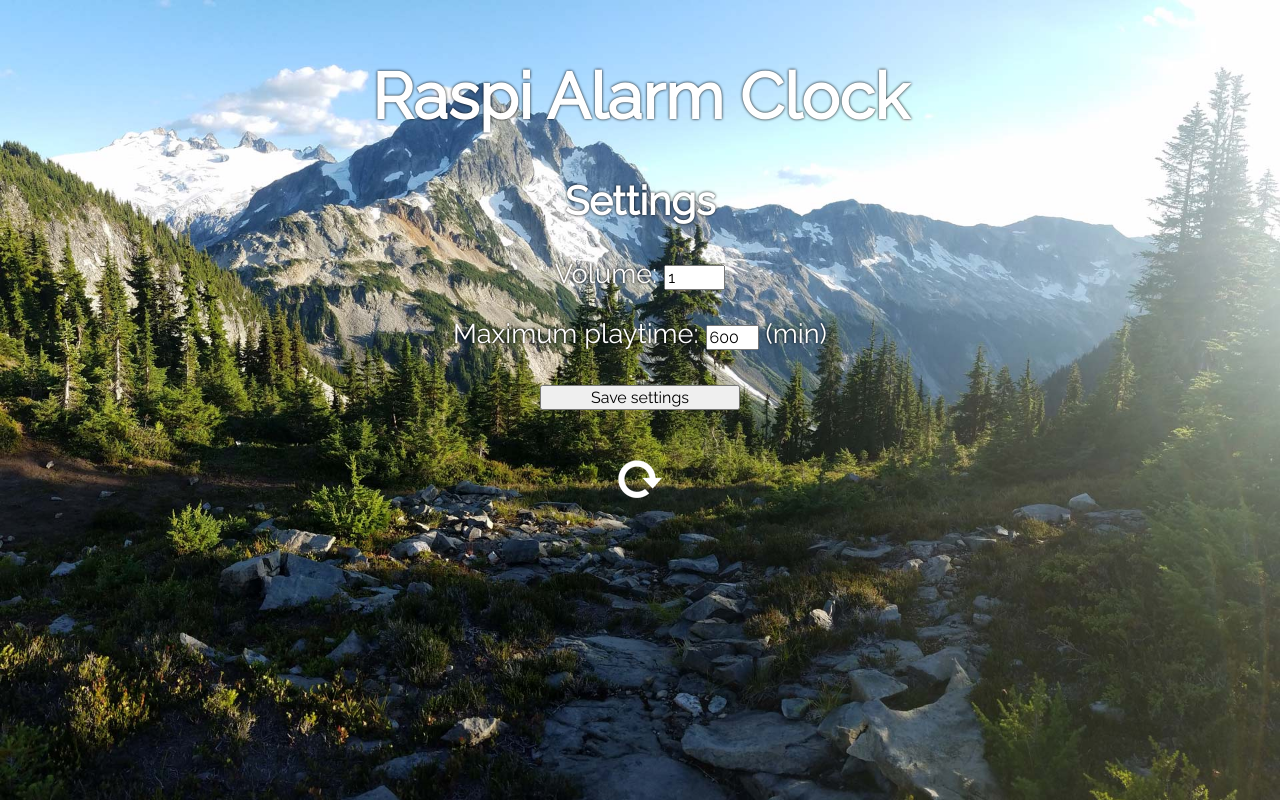
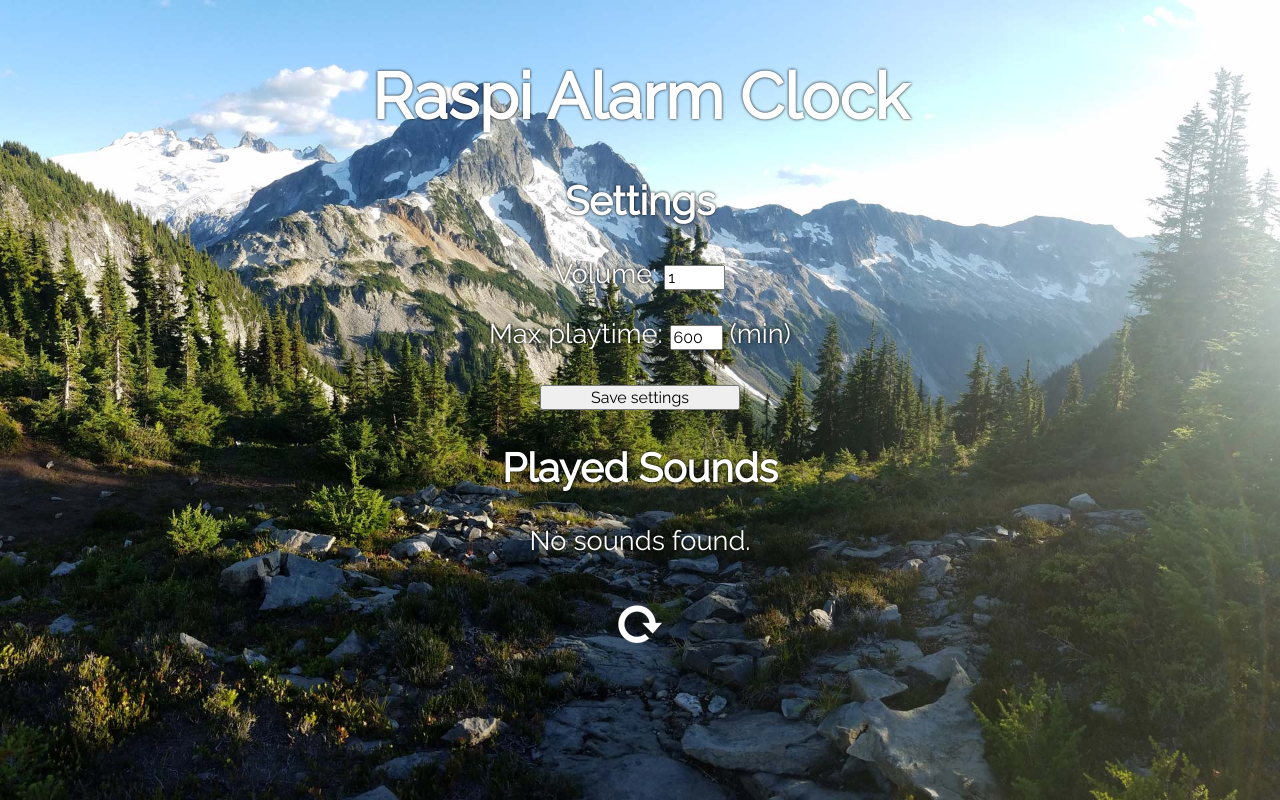
Before and after one commit to KevinVanthuyne/Python-Alarm-Clock, a PHP site: page /settings.php in a window 1280 px wide. Run offline with PHP 8.4, Linux system fonts and the light colour scheme.

Commit message:
added played sounds feature
It's now possible to see what sounds the last alarm played on the settings page

```diff
--- a/settings.php
+++ b/settings.php
@@ -9,6 +9,8 @@
     <link rel="stylesheet" type="text/css" href="style.css">
 
     <?php
+        $alarm_folder = "/var/www/html/Python-Alarm-Clock/";
+
         // get settings from setting file
         $volume = 1;
         $max_time = 600;
@@ -18,6 +20,14 @@
         }
         if (isset($_GET['max_time'])) {
             $max_time = $_GET['max_time'];
+        }
+
+        // get sounds from played_sounds file
+        $played_sounds = array();
+
+        if (file_exists("played_sounds")) {
+            // reads file into array of lines
+            $played_sounds = file($alarm_folder . "played_sounds");
         }
     ?>
 
@@ -38,10 +48,26 @@
             <form action="alarm_controller.php?action=save_settings" method="post">
                 <p><label for="volume">Volume: </label><input name="volume" id="volume" value="<?= $volume ?>" type="number" min="0" max="1" step="0.1" required></p>
 
-                <p><label for="max_time">Maximum playtime: </label><input name="max_time" id="max_time" value="<?= $max_time ?>" type="number" min="1" max="30" step="1" required> (min)</p>
+                <p><label for="max_time">Max playtime: </label><input name="max_time" id="max_time" value="<?= $max_time ?>" type="number" min="1" max="30" step="1" required> (min)</p>
 
                 <p><input type="submit" value="Save settings"></p>
             </form>
+
+
+            <h2>Played Sounds</h2>
+            <?php
+                if (empty($played_sounds)) {
+                    echo("<p>No sounds found.</p>");
+                }
+                else {
+                    echo("<ul>");
+                    // echo every sound
+                    foreach($played_sounds as $sound) {
+                        echo("<li>" . $sound . "</li>");
+                    }
+                    echo("</ul>");
+                }
+             ?>
 
             <a href="index.php"><img src="images/icon-refresh-50.png" alt="back button"></a>
 
--- a/style.css
+++ b/style.css
@@ -46,7 +46,7 @@
     font-family: 'Raleway', sans-serif;
 }
 
-input[type="submit"] {
+input[type="submit"], hr {
     width: 200px;
 }
 
```
Also changed, not shown: 3 other files.
